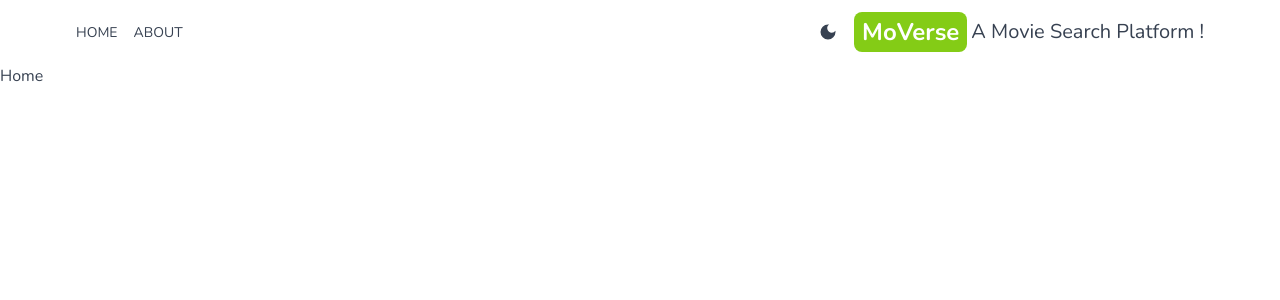
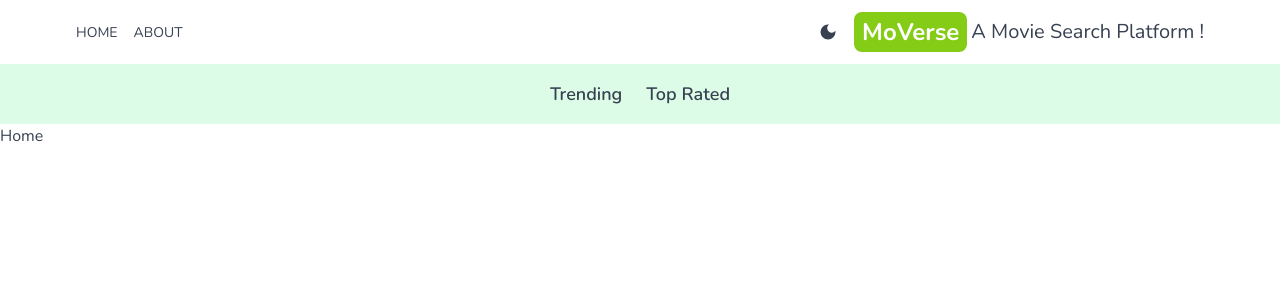
Before and after one commit to ronitjena09/Moverse---A-Movie-Review-app, a Next.js app: page / in a window 1280 px wide. Shown: the top 300 px of the page. Built offline with nearby package versions, Linux system fonts and the light colour scheme.

Commit message:
Navbar Setup

```diff
--- a/src/app/layout.js
+++ b/src/app/layout.js
@@ -2,6 +2,7 @@
 import "./globals.css";
 import Header from "@/components/Header";
 import Providers from "./Providers";
+import Navbar from "@/components/Navbar";
 
 const inter = Nunito({ subsets: ["latin"] });
 
@@ -16,6 +17,7 @@
       <body className={inter.className}><Providers>
 
         <Header />
+        <Navbar />
         {children}
       </Providers>
         </body>
--- /dev/null
+++ b/src/components/Navbar.jsx
@@ -0,0 +1,12 @@
+import React from 'react'
+import NavbarItem from './NavbarItem'
+
+export default function Navbar() {
+  return (
+    <div className='flex  dark:bg-gray-400 bg-green-100 p-4 lg:text-lg justify-center gap-6'>
+      <NavbarItem title="Trending" param="fetchTrending"/>
+      <NavbarItem title="Top Rated" param="fetchTopRated"/>
+
+    </div>
+  )
+}
--- /dev/null
+++ b/src/components/NavbarItem.jsx
@@ -0,0 +1,24 @@
+"use client";
+
+import Link from "next/link";
+import React from "react";
+import { useSearchParams } from "next/navigation";
+
+export default function NavbarItem({ title, param }) {
+  const searchParams = useSearchParams();
+  const genre = searchParams.get("genre");
+  return (
+    <div>
+      <Link
+        className={`hover:text-green-300 font-semibold ${
+          genre === param
+            ? "underline underline-offset-8 decoration-4 decoration-green-400 rounded-lg"
+            : ""
+        }`}
+        href={`/?genre=${param}`}
+      >
+        {title}
+      </Link>
+    </div>
+  );
+}
```
